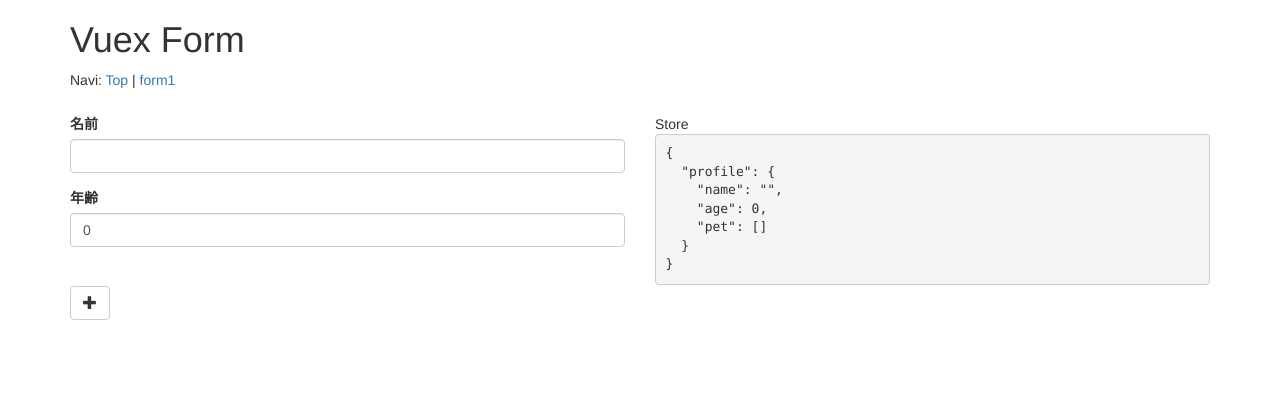
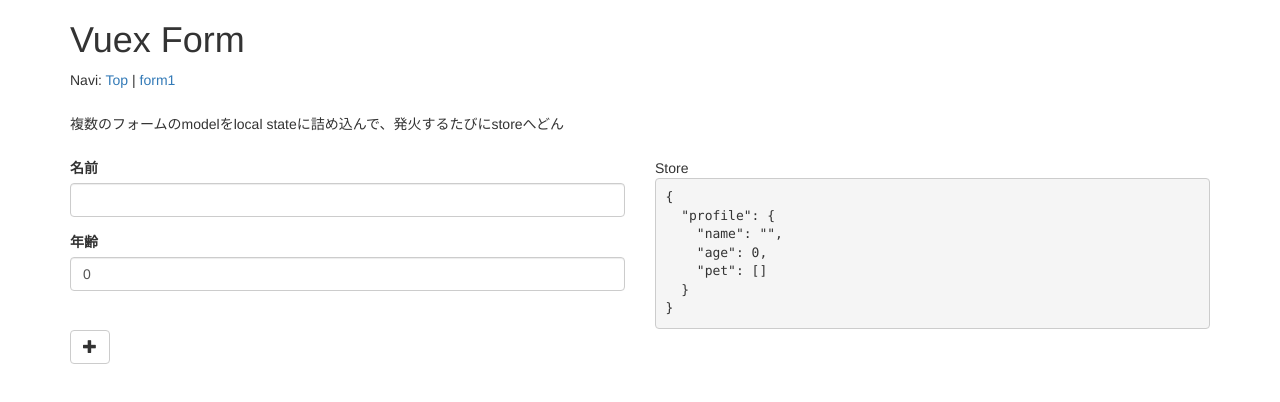
Before and after one commit to renowan/vuex-form-approach, a Vue app: page /#/form1 in a window 1280 px wide. Shown: the top 402 px of the page. Built offline with nearby package versions, Linux system fonts and the light colour scheme.

Commit message:
説明追加

```diff
--- a/src/pages/form1/Form1View.vue
+++ b/src/pages/form1/Form1View.vue
@@ -1,5 +1,11 @@
 <template>
   <div class="container">
+
+    <div class="row">
+      <div class="col-xs-12 mb24">
+        複数のフォームのmodelをlocal stateに詰め込んで、発火するたびにstoreへどん
+      </div>
+    </div>
 
     <div class="row">
       <div class="col-xs-6">
```
